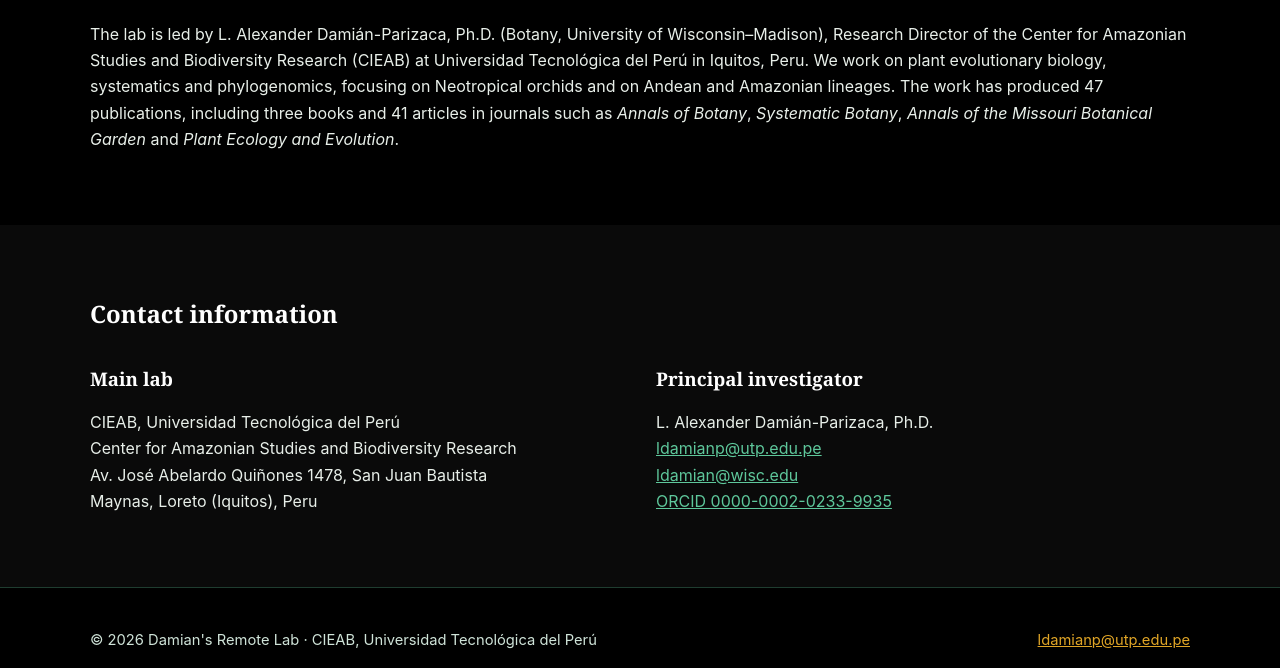
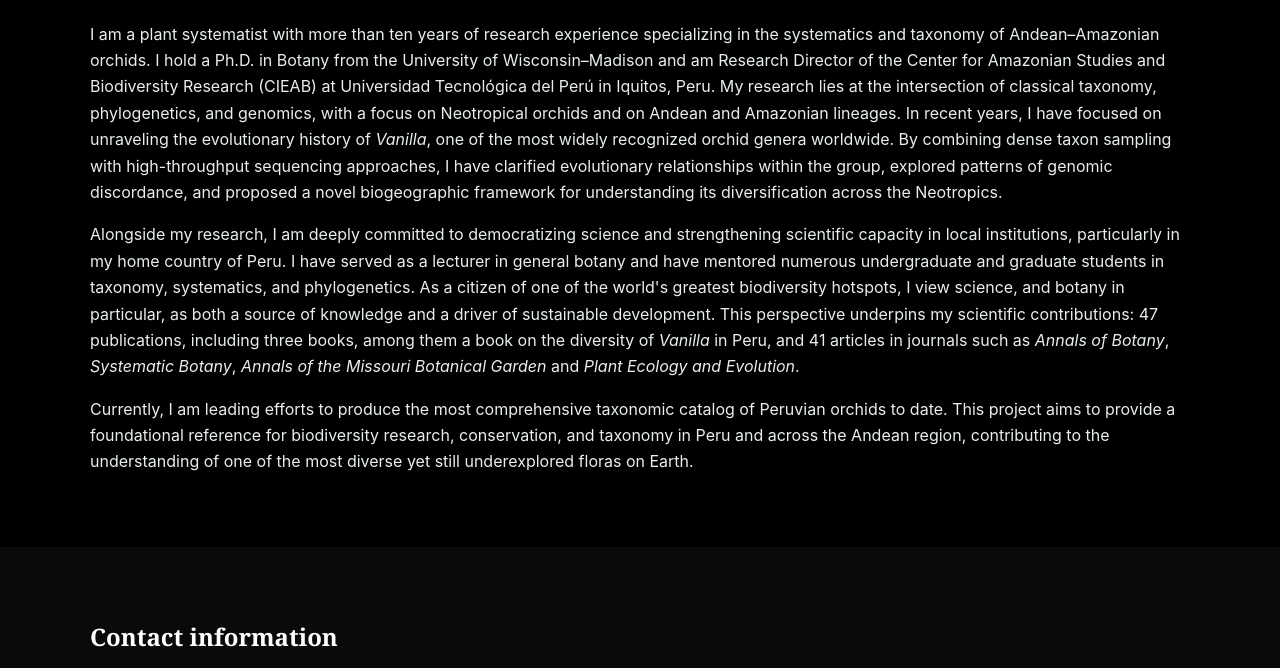
Before and after one commit to orchidomics/orchidomics.github.io, a plain HTML site: page index.html in a window 1280 px wide. Shown: the part 614-1282 px from the top of the page. Drawn offline with Linux system fonts and the light colour scheme.

Commit message:
Home page: merge About us text

```diff
--- a/index.html
+++ b/index.html
@@ -25,7 +25,9 @@
         <h2>About us</h2>
         <a href="research.html">Read more →</a>
       </div>
-      <p>The lab is led by L. Alexander Damián-Parizaca, Ph.D. (Botany, University of Wisconsin–Madison), Research Director of the Center for Amazonian Studies and Biodiversity Research (CIEAB) at Universidad Tecnológica del Perú in Iquitos, Peru. We work on plant evolutionary biology, systematics and phylogenomics, focusing on Neotropical orchids and on Andean and Amazonian lineages. The work has produced 47 publications, including three books and 41 articles in journals such as <em>Annals of Botany</em>, <em>Systematic Botany</em>, <em>Annals of the Missouri Botanical Garden</em> and <em>Plant Ecology and Evolution</em>.</p>
+      <p>I am a plant systematist with more than ten years of research experience specializing in the systematics and taxonomy of Andean–Amazonian orchids. I hold a Ph.D. in Botany from the University of Wisconsin–Madison and am Research Director of the Center for Amazonian Studies and Biodiversity Research (CIEAB) at Universidad Tecnológica del Perú in Iquitos, Peru. My research lies at the intersection of classical taxonomy, phylogenetics, and genomics, with a focus on Neotropical orchids and on Andean and Amazonian lineages. In recent years, I have focused on unraveling the evolutionary history of <em>Vanilla</em>, one of the most widely recognized orchid genera worldwide. By combining dense taxon sampling with high-throughput sequencing approaches, I have clarified evolutionary relationships within the group, explored patterns of genomic discordance, and proposed a novel biogeographic framework for understanding its diversification across the Neotropics.</p>
+      <p>Alongside my research, I am deeply committed to democratizing science and strengthening scientific capacity in local institutions, particularly in my home country of Peru. I have served as a lecturer in general botany and have mentored numerous undergraduate and graduate students in taxonomy, systematics, and phylogenetics. As a citizen of one of the world's greatest biodiversity hotspots, I view science, and botany in particular, as both a source of knowledge and a driver of sustainable development. This perspective underpins my scientific contributions: 47 publications, including three books, among them a book on the diversity of <em>Vanilla</em> in Peru, and 41 articles in journals such as <em>Annals of Botany</em>, <em>Systematic Botany</em>, <em>Annals of the Missouri Botanical Garden</em> and <em>Plant Ecology and Evolution</em>.</p>
+      <p>Currently, I am leading efforts to produce the most comprehensive taxonomic catalog of Peruvian orchids to date. This project aims to provide a foundational reference for biodiversity research, conservation, and taxonomy in Peru and across the Andean region, contributing to the understanding of one of the most diverse yet still underexplored floras on Earth.</p>
     </div>
   </section>
 
```
